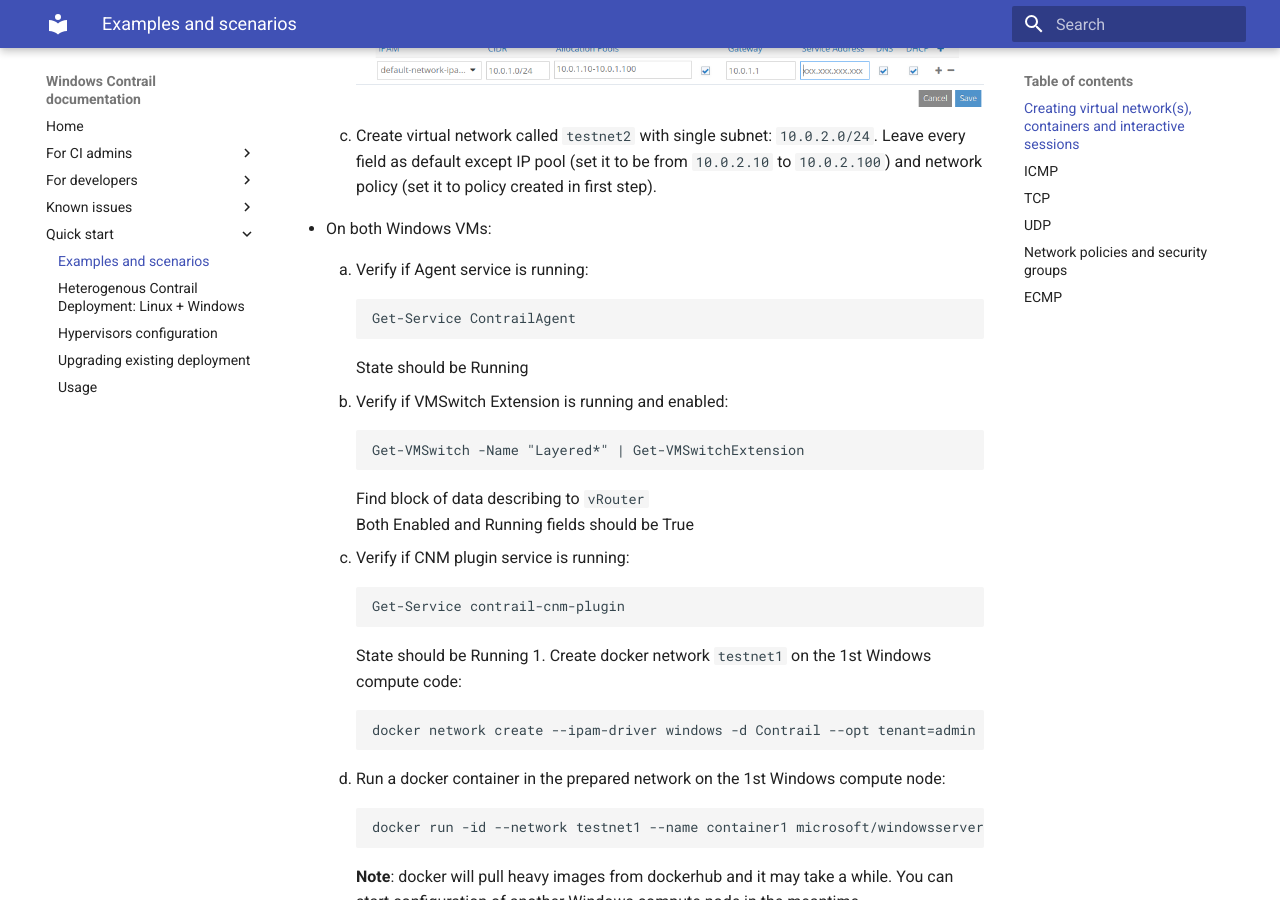
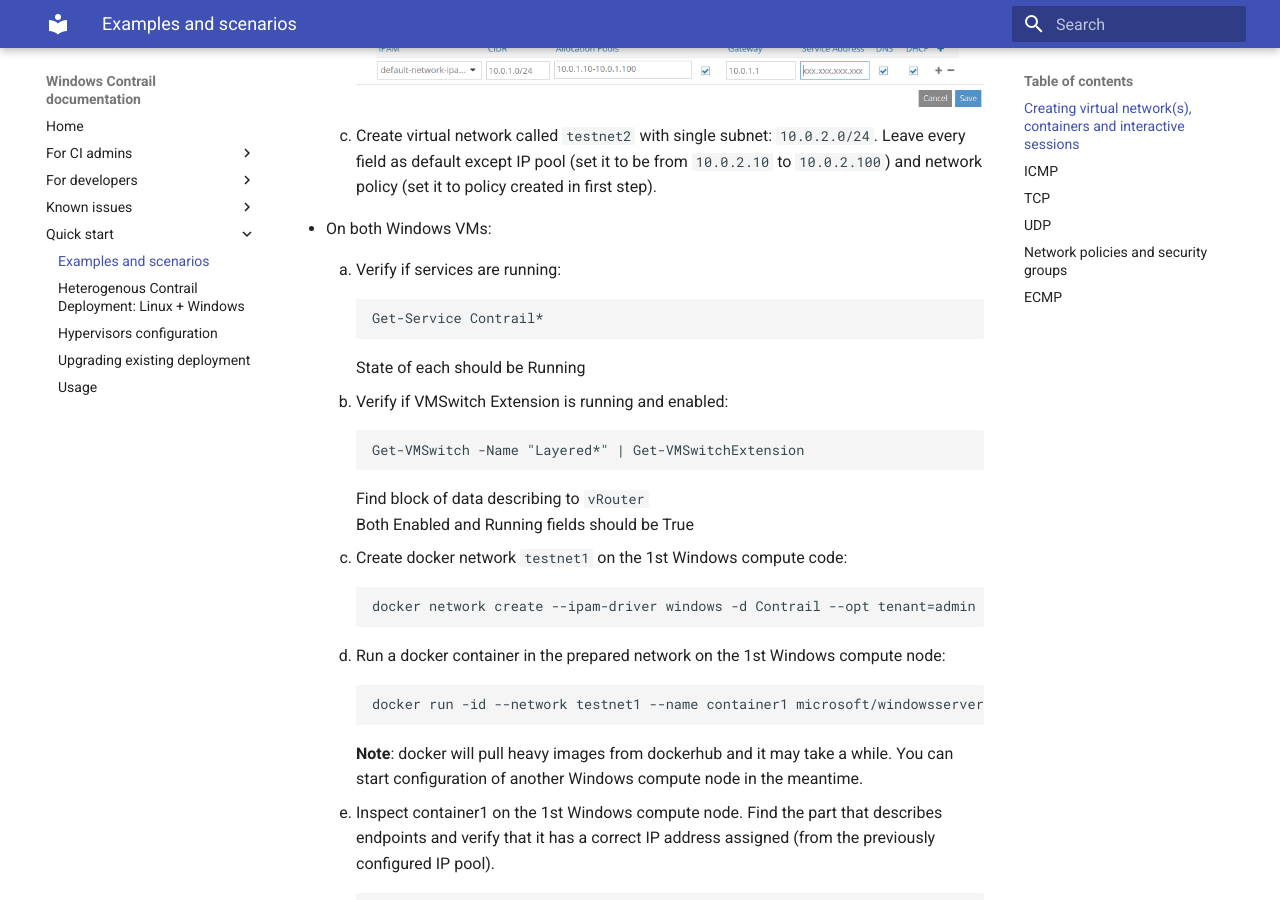
Before and after one commit to piotr-szuberski/contrail-windows-docs, an MkDocs documentation site: the page built from doc/Quick_start/connection_scenarios.md, in a window 1280 px wide and 900 px high, scrolled down 624 px. Built offline with MkDocs 1.6.1 and Material for MkDocs 9.7.7, drawn with Linux system fonts in a browser that asks for light colours.

Commit message:
Update connection_scenarios.md

```diff
--- a/doc/Quick_start/connection_scenarios.md
+++ b/doc/Quick_start/connection_scenarios.md
@@ -20,11 +20,11 @@
         first step).
 
 * On both Windows VMs:
-    1. Verify if Agent service is running:
+    1. Verify if services are running:
 
-            Get-Service ContrailAgent
+            Get-Service Contrail*
 
-        State should be Running
+        State of each should be Running
 
     1. Verify if VMSwitch Extension is running and enabled:
 
@@ -33,11 +33,6 @@
         Find block of data describing to `vRouter`
         Both Enabled and Running fields should be True
 
-    1. Verify if CNM plugin service is running:
-
-            Get-Service contrail-cnm-plugin
-
-        State should be Running
     1. Create docker network `testnet1` on the 1st Windows compute code:
 
             docker network create --ipam-driver windows -d Contrail --opt tenant=admin --opt network=testnet1 testnet1
```
